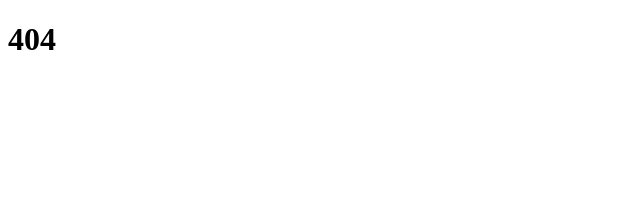
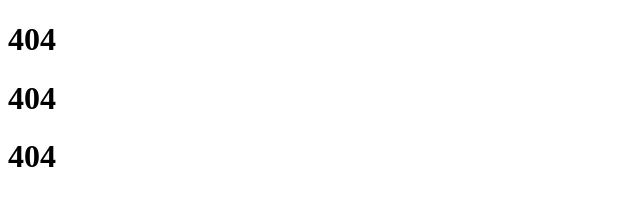
Before and after one commit to Ayoub-fetti/InfoPulse, a plain HTML site: page pages/Links.html in a window 1280 px wide. Shown: the whole page, without its empty margins (0-640 px from the left). Drawn offline with Linux system fonts and the light colour scheme.

```diff
--- a/pages/Links.html
+++ b/pages/Links.html
@@ -7,5 +7,7 @@
 </head>
 <body>
     <h1>404</h1>
+    <h1>404</h1>
+    <h1>404</h1>
 </body>
 </html>
```
Also changed, not shown: pages/article4.html (+1 -0 lines), pages/article6.html (+2 -0 lines).
